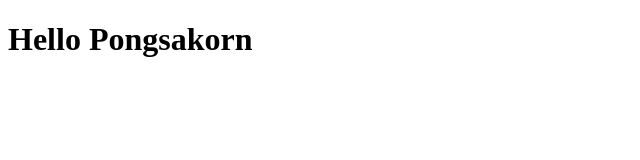
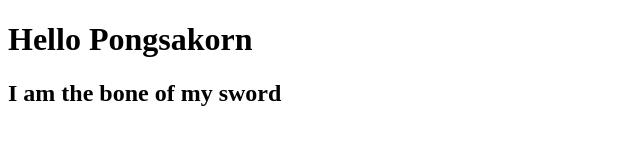
Before and after one commit to Que293/testdee, a plain HTML site: page index.html in a window 1280 px wide. Shown: the whole page, without its empty margins (0-640 px from the left). Drawn offline with Linux system fonts and the light colour scheme.

Commit message:
Update index.html

```diff
--- a/index.html
+++ b/index.html
@@ -7,5 +7,6 @@
 </head>
 <body>
     <h1>Hello Pongsakorn</h1>
+    <h2> I am the bone of my sword </h2>
 </body>
 </html>
```
